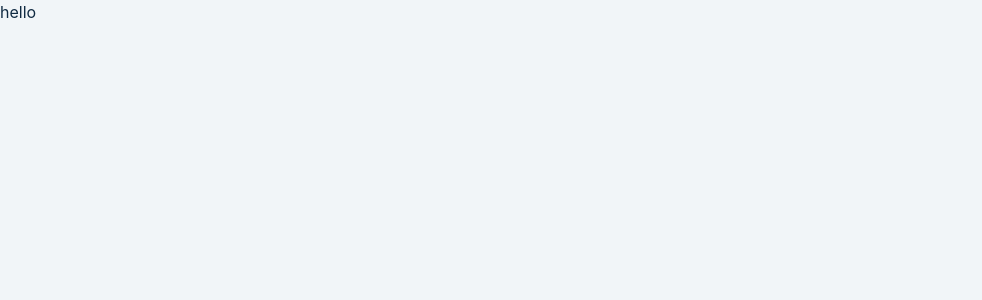
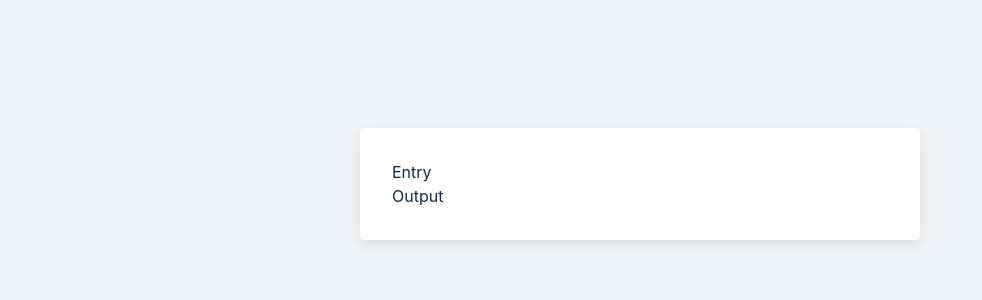
Before and after one commit to sadatyussuf/react-mini-projects, a React (Create React App) app in the folder grocery-bud/: page / in a window 1280 px wide. Shown: the top 300 px of the page, without its empty margins (0-982 px from the left). Built offline with nearby package versions, Linux system fonts and the light colour scheme.

Commit message:
imported all components

```diff
--- a/grocery-bud/src/App.js
+++ b/grocery-bud/src/App.js
@@ -1,9 +1,12 @@
+import Entry from './components/Entry'
+import Output from './components/Output'
 
 function App() {
   return (
-    <div className="App">
-      hello
-    </div>
+    <section className="section-center">
+      <Entry />
+      <Output />
+    </section>
   );
 }
 
```
